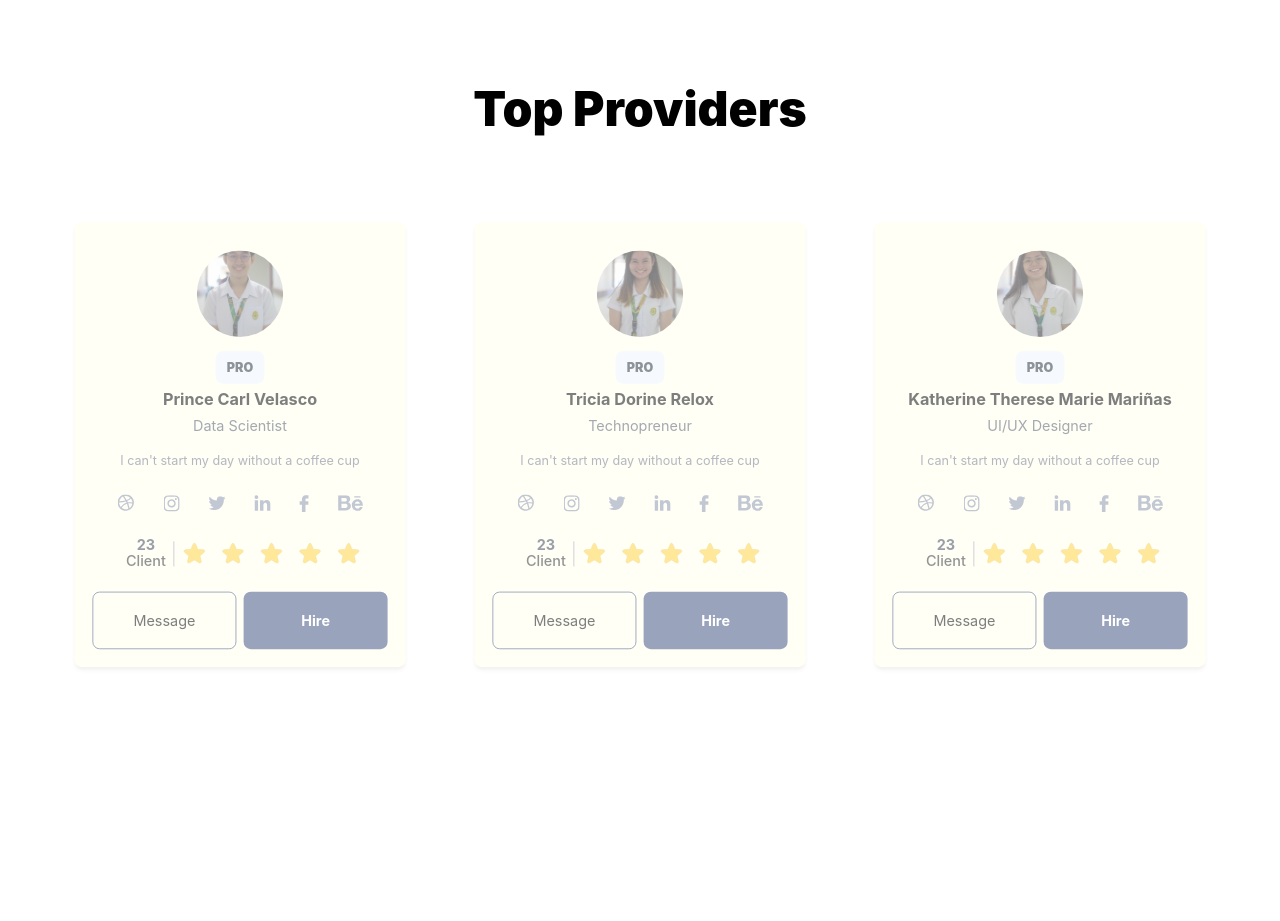
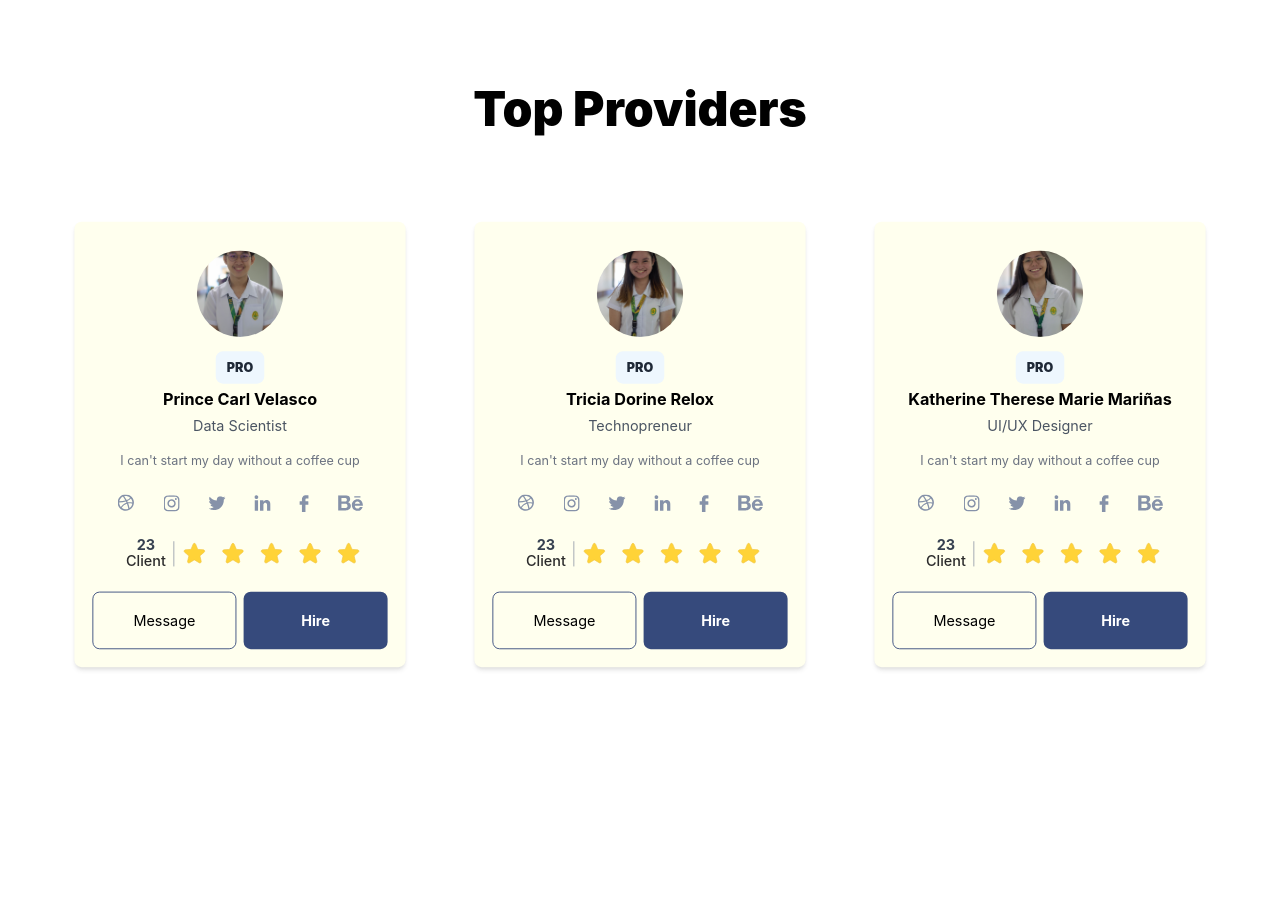
Before and after one commit to ALPHA-GPTK/HustleHub, a PHP site: page / in a window 1280 px wide. Shown: the part 1718-2639 px from the top of the page. Run offline with PHP 8.4, Linux system fonts and the light colour scheme; style sheets or scripts are compiled from the project's sources.

Commit message:
Update index.php

```diff
--- a/index.php
+++ b/index.php
@@ -78,7 +78,7 @@
     <div class="antialiased pl-14 pr-14">
         <div class="flex flex-wrap -mx-4">
             <!-- Card 1 -->
-            <div class="mx-auto justify-center transform scale-90 transition duration-500 opacity-50 w-full sm:w-2/3 md:w-1/2 lg:w-1/2 xl:w-1/3 p-4 rounded-lg hover:scale-100 hover:opacity-100">
+            <div class="mx-auto justify-center transform scale-90 transition duration-500 w-full sm:w-2/3 md:w-1/2 lg:w-1/2 xl:w-1/3 p-4 rounded-lg hover:scale-100">
                 <div class="card block bg-white shadow-md rounded-lg overflow-hidden">
                     <div class="flex items-center p-9 pt-24">
                         <div class="relative flex flex-col items-center w-full">
@@ -131,7 +131,7 @@
             </div>
 
             <!-- Card 2 -->
-            <div class="mx-auto justify-center transform scale-90 transition duration-500 opacity-50 w-full sm:w-2/3 md:w-1/2 lg:w-1/2 xl:w-1/3 p-4 rounded-lg hover:scale-100 hover:opacity-100">
+            <div class="mx-auto justify-center transform scale-90 transition duration-500 w-full sm:w-2/3 md:w-1/2 lg:w-1/2 xl:w-1/3 p-4 rounded-lg hover:scale-100">
                 <div class="card block bg-white shadow-md rounded-lg overflow-hidden">
                     <div class="flex items-center p-9 pt-24">
                         <div class="relative flex flex-col items-center w-full">
@@ -184,7 +184,7 @@
             </div>
 
             <!-- Card 3 -->
-            <div class="mx-auto justify-center transform scale-90 transition duration-500 opacity-50 w-full sm:w-2/3 md:w-1/2 lg:w-1/2 xl:w-1/3 p-4 rounded-lg hover:scale-100 hover:opacity-100">
+            <div class="mx-auto justify-center transform scale-90 transition duration-500 w-full sm:w-2/3 md:w-1/2 lg:w-1/2 xl:w-1/3 p-4 rounded-lg hover:scale-100">
                 <div class="card block bg-white shadow-md rounded-lg overflow-hidden">
                     <div class="flex items-center p-9 pt-24">
                         <div class="relative flex flex-col items-center w-full">
@@ -286,7 +286,7 @@
 <!-- End of Companies Section -->
 
 <!-- Start of Banner Section -->
-<section class="container mx-auto relative py-8 px-4">
+<section class="container mx-auto relative py-8 px-4 mb-20 sm:mb-24 md:mb-32 lg:mb-40 xl:mb-56 2xl:mb-56">
     <div class="z-20 relative text-white container mx-auto rounded-3xl lg:mt-0 lg:pt-4 xl:pt-20 2xl:pt-14 2xl:pl-14 2xl:pt-6">
         <div class="flex flex-wrap justify-center -mt-2 sm:mt-5 md:mt-8 lg:justify-start lg:m-16 lg:mt-9 xl:justify-start xl:m-10 xl:-mt-8 2xl:justify-start 2xl:mt-5">
             <div class="text-2xl md:text-3xl lg:text-4xl xl:text-4xl xl:m-8 2xl:text-4xl font-extrabold text-white">Join our Freelancing Team</div>
```
